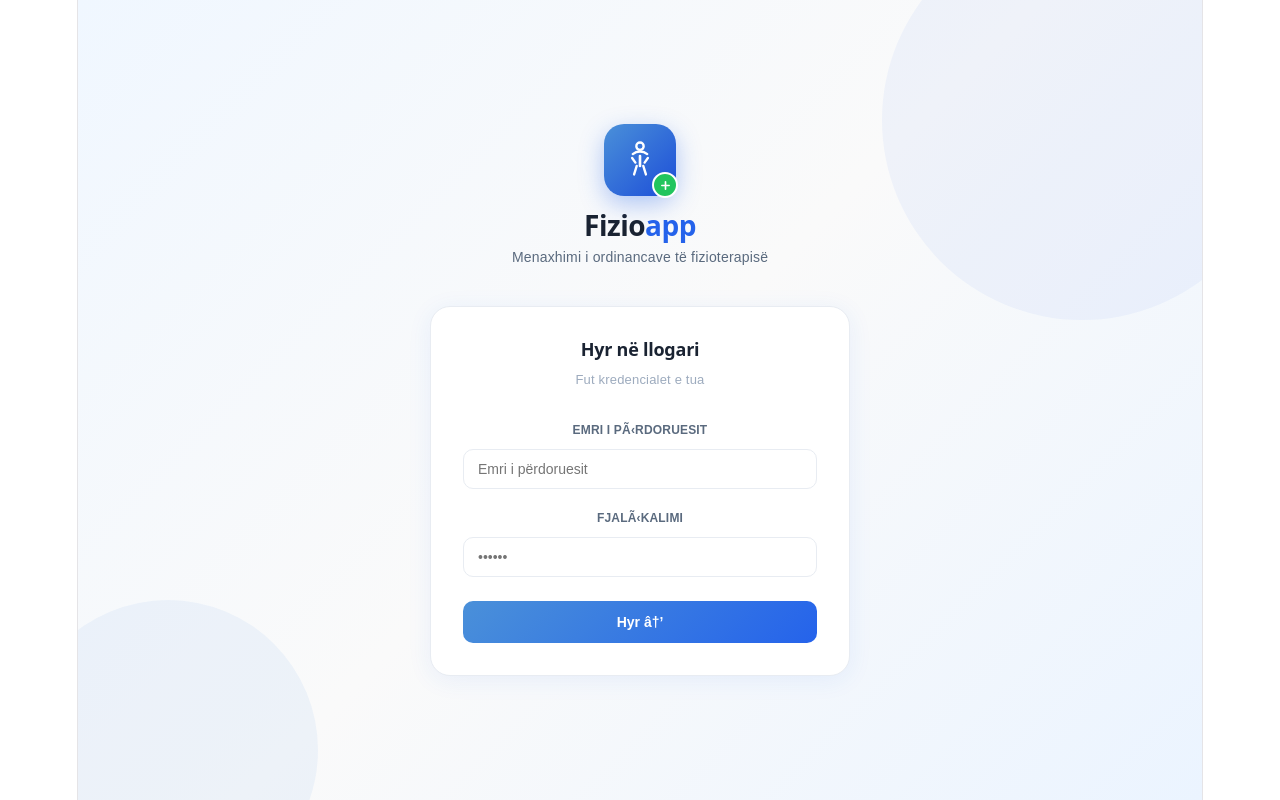
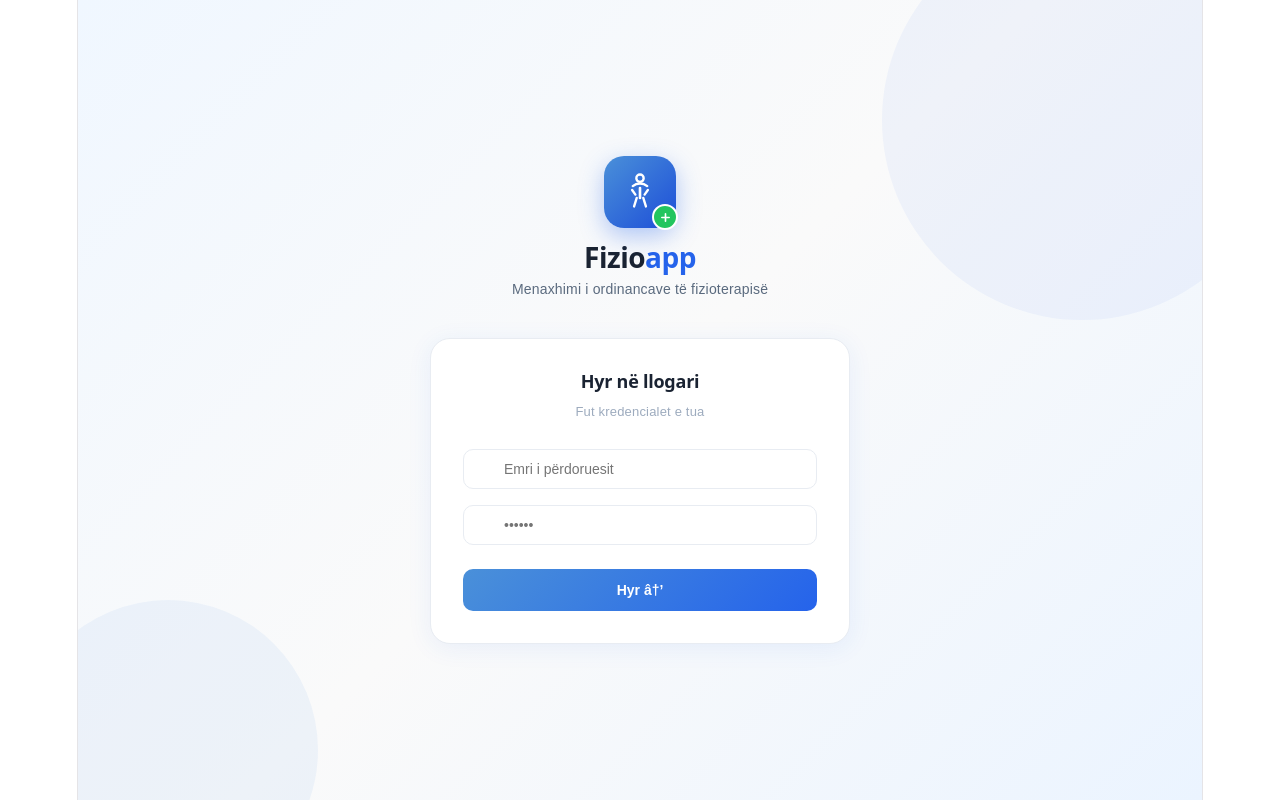
Before and after one commit to urimffkfutsall-svg/fizioapp-local, a React (Vite) app: page / in a window 1280 px wide. Both pictures are taken after a click on the button "â†µ Kyçu si Administrator". Built offline with nearby package versions, Linux system fonts and the light colour scheme.

Commit message:
Fix login UI: icons, remove labels

```diff
--- a/src/App.jsx
+++ b/src/App.jsx
@@ -272,16 +272,16 @@ const LoginPage = ({ onLogin }) => {
           <h2 style={{fontSize:18,fontWeight:600,color:"#1A2332",marginBottom:6}}>Hyr në llogari</h2>
           <p style={{fontSize:13,color:"#9DABBE",marginBottom:24}}>Fut kredencialet e tua</p>
           {err&&<div style={{background:"#FEF2F2",border:"1px solid #FECACA",borderRadius:10,padding:"10px 14px",marginBottom:16,fontSize:12,color:"#991B1B"}}>{err}</div>}
-          <div style={{marginBottom:16}}>
-            <label style={{fontSize:12,fontWeight:600,color:"#5A6A7E",display:"block",marginBottom:6}}>EMRI I PÃ‹RDORUESIT</label>
+          <div style={{marginBottom:16,position:"relative"}}>
+            <div style={{position:"absolute",left:12,top:"50%",transform:"translateY(-50%)",pointerEvents:"none",zIndex:1}}><Icon name="person" size={18} color="#9DABBE"/></div>
             <input value={u} onChange={e=>setU(e.target.value)} onKeyDown={e=>e.key==="Enter"&&handleLogin()} placeholder="Emri i përdoruesit"
-              style={{width:"100%",padding:"11px 14px",border:"1.5px solid #E8ECF2",borderRadius:10,fontSize:14,outline:"none",fontFamily:"'DM Sans',sans-serif",color:"#1A2332",boxSizing:"border-box"}}
+              style={{width:"100%",padding:"11px 14px 11px 40px",border:"1.5px solid #E8ECF2",borderRadius:10,fontSize:14,outline:"none",fontFamily:"'DM Sans',sans-serif",color:"#1A2332",boxSizing:"border-box"}}
               onFocus={e=>e.target.style.borderColor="#2563EB"} onBlur={e=>e.target.style.borderColor="#E8ECF2"}/>
           </div>
-          <div style={{marginBottom:24}}>
-            <label style={{fontSize:12,fontWeight:600,color:"#5A6A7E",display:"block",marginBottom:6}}>FJALÃ‹KALIMI</label>
+          <div style={{marginBottom:24,position:"relative"}}>
+            <div style={{position:"absolute",left:12,top:"50%",transform:"translateY(-50%)",pointerEvents:"none",zIndex:1}}><Icon name="lock" size={18} color="#9DABBE"/></div>
             <input type="password" value={p} onChange={e=>setP(e.target.value)} onKeyDown={e=>e.key==="Enter"&&handleLogin()} placeholder="••••••"
-              style={{width:"100%",padding:"11px 14px",border:"1.5px solid #E8ECF2",borderRadius:10,fontSize:14,outline:"none",fontFamily:"'DM Sans',sans-serif",color:"#1A2332",boxSizing:"border-box"}}
+              style={{width:"100%",padding:"11px 14px 11px 40px",border:"1.5px solid #E8ECF2",borderRadius:10,fontSize:14,outline:"none",fontFamily:"'DM Sans',sans-serif",color:"#1A2332",boxSizing:"border-box"}}
               onFocus={e=>e.target.style.borderColor="#2563EB"} onBlur={e=>e.target.style.borderColor="#E8ECF2"}/>
           </div>
           <button onClick={handleLogin} disabled={loading}
```
